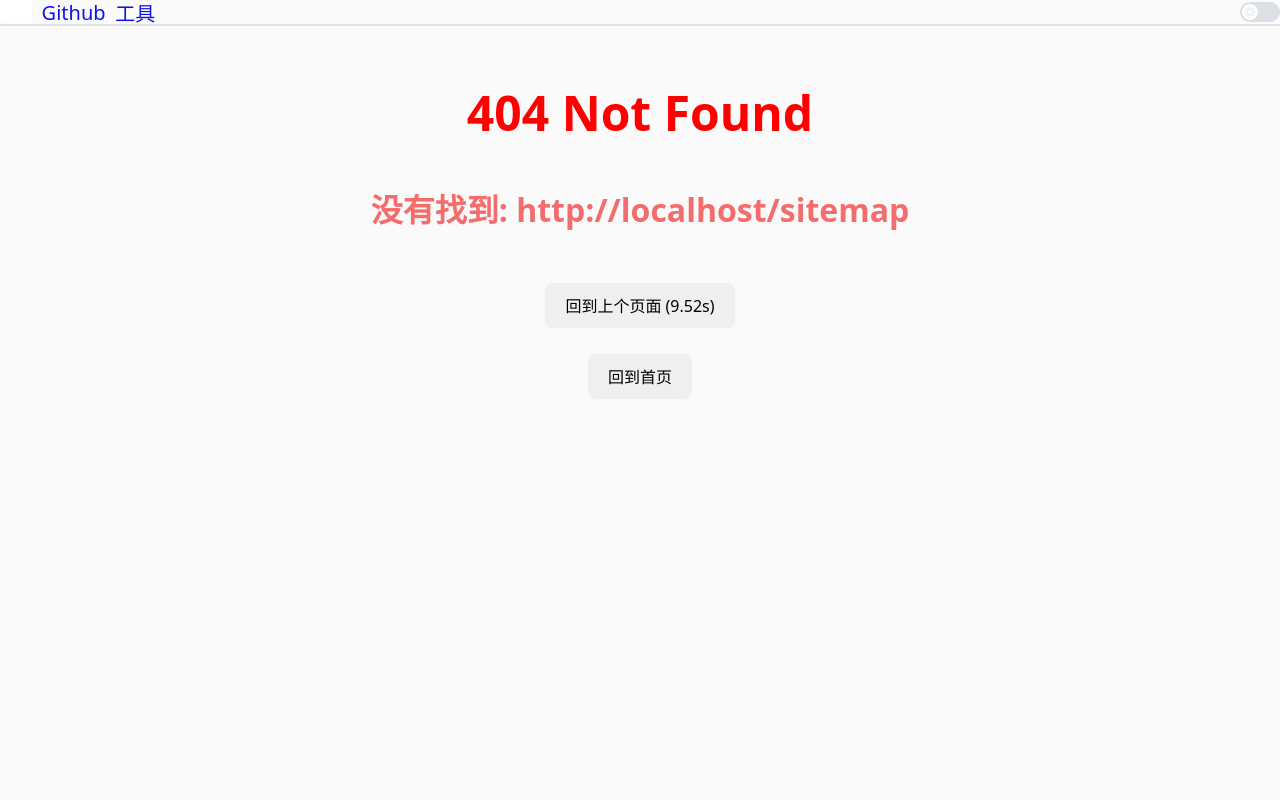
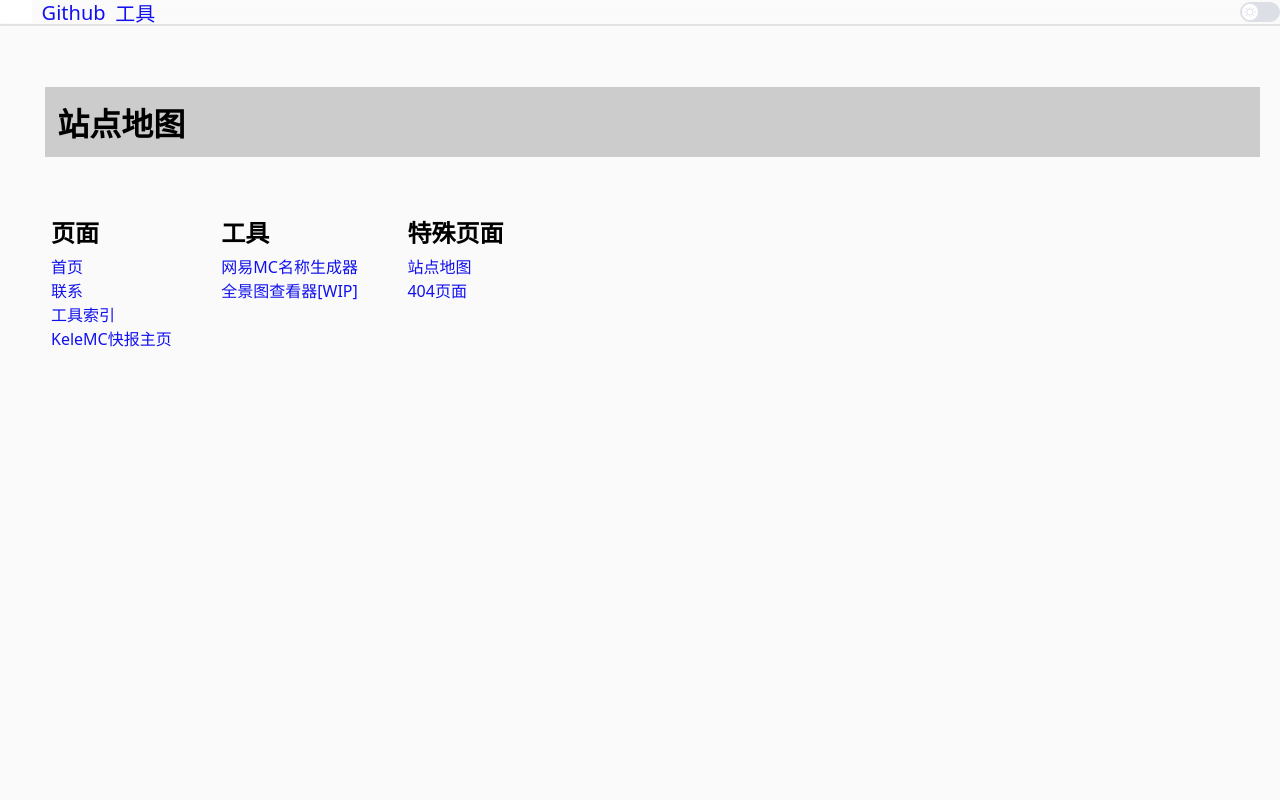
Before and after one commit to wang-yupu/wangyupu-website, a Vue app: page /sitemap in a window 1280 px wide. Before the commit this address had no page. Shown: the top 800 px of the page. Built offline with nearby package versions, Linux system fonts and the light colour scheme; grey boxes are pictures that could not be loaded.

Commit message:
添加站点地图

```diff
--- a/src/components/wfooter.vue
+++ b/src/components/wfooter.vue
@@ -9,6 +9,7 @@
         <span>页面</span>
         <router-link to="/" class="nocolor_link">主页</router-link>
         <router-link to="/contact" class="nocolor_link">联系我</router-link>
+        <router-link to="/sitemap" class="nocolor_link">站点地图</router-link>
     </div>
     <div class="footerLinkColumn">
         <span>工具</span>
--- a/src/pages/index.vue
+++ b/src/pages/index.vue
@@ -1,5 +1,5 @@
 <script setup>
-import {ref} from 'vue'
+import { ref } from 'vue'
 document.title = "wangyupu"
 
 </script>
@@ -47,6 +47,13 @@ document.title = "wangyupu"
 </template>
 
 <style scoped>
+.content {
+    min-height: 100vh;
+    background: linear-gradient(217deg, rgba(0, 217, 255, 0.2), rgba(255,0,0,0) 75%),
+            linear-gradient(127deg, rgba(0,255,0,0.2), rgba(0,255,0,0) 75%),
+            linear-gradient(336deg, rgba(0,0,255,0.2), rgba(0,0,255,0) 75%);
+}
+
 .title_div {
     background-color: azure;
     display: flex;
@@ -54,44 +61,52 @@ document.title = "wangyupu"
     justify-content: center;
     height: 200px;
 }
-.dark .title_div{
+
+.dark .title_div {
     background-color: rgb(167, 219, 219);
 }
+
 .page_title {
     background: radial-gradient(circle, rgb(78, 239, 193), #6e4eefb7);
     background-clip: text;
     -webkit-text-fill-color: transparent;
     font-size: 300%;
 }
+
 .contents {
-    padding-top:3%;
+    padding-top: 3%;
     padding-bottom: 3%;
-    padding-left:15%;
+    padding-left: 15%;
     padding-right: 15%;
 }
+
 .index_link {
-    font-size:150%
+    font-size: 150%
 }
+
 .content_aligned {
     display: flex;
     justify-content: space-between;
     align-items: center;
     padding-top: 3%;
     padding-bottom: 3%;
-    margin-top:3%;
+    margin-top: 3%;
     background-color: rgb(95, 192, 159);
     transition: background-color 0.2s ease;
 }
+
 .content_aligned:hover {
     background-color: rgb(115, 227, 190);
     transition: background-color 0.1s ease;
 }
+
 .left {
     display: flex;
     justify-content: flex-start;
     align-items: center;
     padding-left: 1%;
 }
+
 .right {
     display: flex;
     justify-content: flex-end;
--- /dev/null
+++ b/src/pages/sitemap.vue
@@ -0,0 +1,79 @@
+<script setup>
+import { ref } from 'vue'
+import routeRule from './../routerule.js'
+import { RouterLink } from 'vue-router';
+
+// 处理路由规则
+
+let showPages = {}
+
+routeRule.route_rule.forEach((item) => {
+    if (!item.smargs){
+        item.smargs = {title:item.path,category:"没有分类"}
+    }
+    if (item.smargs.show == false){} else {
+        if (!showPages[item.smargs.category]){
+            showPages[item.smargs.category] = {name:item.smargs.category,pages:[]}
+        }
+        showPages[item.smargs.category].pages.push([item.smargs.title,item.path])
+    }
+})
+
+console.log("处理完成",showPages)
+
+</script>
+
+<template>
+    <div class="container">
+        <h1 class="title">站点地图</h1>
+        <div class="sitemap">
+            <div class="category" v-for="(item, index) in showPages" :key="index">
+                <h2>{{ item.name }}</h2>
+                <div class="pages" v-for="(page, index) in item.pages" :key="index">
+                    <RouterLink :to="page[1]" class="nocolor_link">{{ page[0] }}</RouterLink>
+                </div>
+            </div>
+        </div>
+    </div>
+</template>
+
+<style scoped>
+.container {
+    padding: 20px;
+    max-width: 1400px;
+    margin:auto
+}
+
+.title {
+    margin-left: 2%;
+    font-size: 200%;
+    background-color: #ccc;
+    padding: 1%;
+}
+
+.sitemap {
+    display: flex;
+    flex-wrap: wrap;
+    flex-direction: row;
+}
+
+h2 {
+    margin-top: 5px;
+    margin-bottom: 5px;
+}
+
+.category {
+    padding: 5px;
+    padding-left: 0.5%;
+    padding-right: 0.5%;
+    padding-top: 1%;
+    padding-bottom: 1%;
+    margin: 1% 1% 2% 2%;
+}
+
+.pages {
+    display: flex;
+    flex-direction: column;
+    flex-wrap: wrap;
+}
+</style>
--- a/src/routerule.js
+++ b/src/routerule.js
@@ -3,6 +3,7 @@ const index = () => import('./pages/index.vue')
 const contact = () => import('./pages/contact.vue')
 const tools = () => import('./pages/tools.vue')
 const ep404nf = () => import('./pages/404nf.vue')
+const sitemap = () => import('./pages/sitemap.vue')
 
 // Tools
 const nngv = () => import('./pages/tools/nngv/page.vue')
@@ -13,20 +14,21 @@ const kelemc_news = () => import('./pages/KeleMC/KeleMC_News_HomePage.vue')
 const kelemc_news_view = () => import('./pages/KeleMC/KeleMC_News_ViewPage.vue')
 
 const route_rule = [
-    { path: '/', component: index },
-    { path: '/contact/', component: contact },
-    { path: '/tools/', component: tools },
-    { path: '/tool/nngweb/', component: nngv },
-    { path: '/KeleMC-News-HomePage/', component: kelemc_news },
-    { path: '/KeleMC-News-View/:title',name:'KeleMC-News-View', component: kelemc_news_view },
-    { path: '/tool/Panorama-Viewer/', component: panorama_viewer},
-    { path: '/special_404', name: 'NotFound', component: ep404nf },
-    { path: '/:pathMatch(.*)*', name: 'NotFound', component: ep404nf }
+    { path: '/', component: index, smargs: { title: '首页', category: '页面' } },
+    { path: '/contact/', component: contact, smargs: { title: '联系', category: '页面' } },
+    { path: '/tools/', component: tools, smargs: { title: '工具索引', category: '页面' } },
+    { path: '/tool/nngweb/', component: nngv, smargs: { title: '网易MC名称生成器', category: '工具' } },
+    { path: '/KeleMC-News-HomePage/', component: kelemc_news, smargs: { title: 'KeleMC快报主页', category: '页面' } },
+    { path: '/KeleMC-News-View/:title', name: 'KeleMC-News-View', component: kelemc_news_view, smargs: { show: false } },
+    { path: '/tool/Panorama-Viewer/', component: panorama_viewer, smargs: { title: '全景图查看器[WIP]', category: '工具' } },
+    { path: '/sitemap', component: sitemap, smargs: { title: '站点地图', category: '特殊页面' } },
+    { path: '/404Page', name: 'NotFound', component: ep404nf, smargs: { title: '404页面', category: '特殊页面' } },
+    { path: '/:pathMatch(.*)*', name: 'NotFound', component: ep404nf, smargs: { show: false } }
 ]
 
 // 关键词重定向: KW , URL
 const autoredirects = [
-    {"kw":'netease', "url":'/tool/nngweb'},
+    { "kw": 'netease', "url": '/tool/nngweb' },
 ]
 
-export default {route_rule,autoredirects}
+export default { route_rule, autoredirects }
```
Lines whose indentation alone changed are shown as unchanged.
